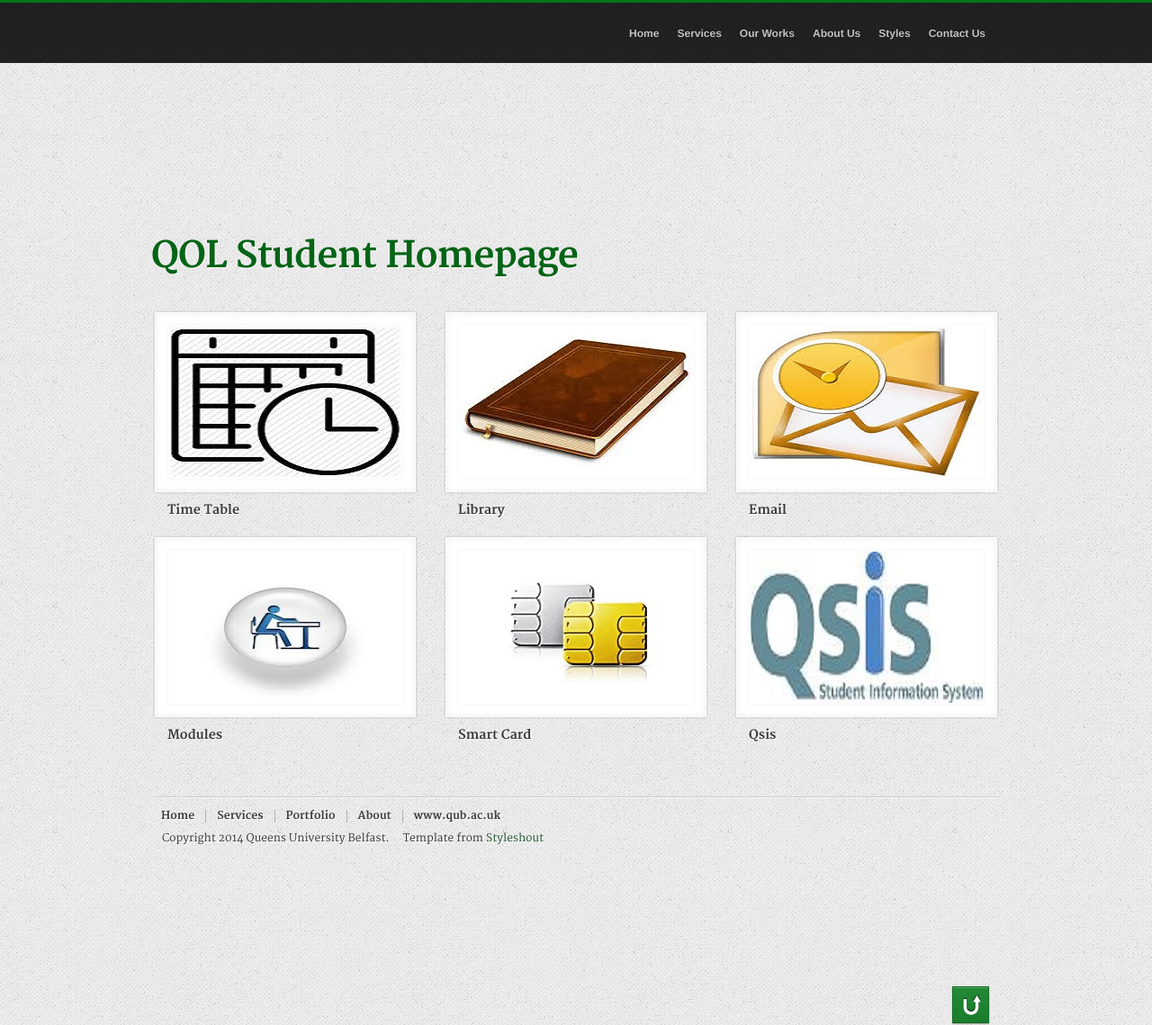
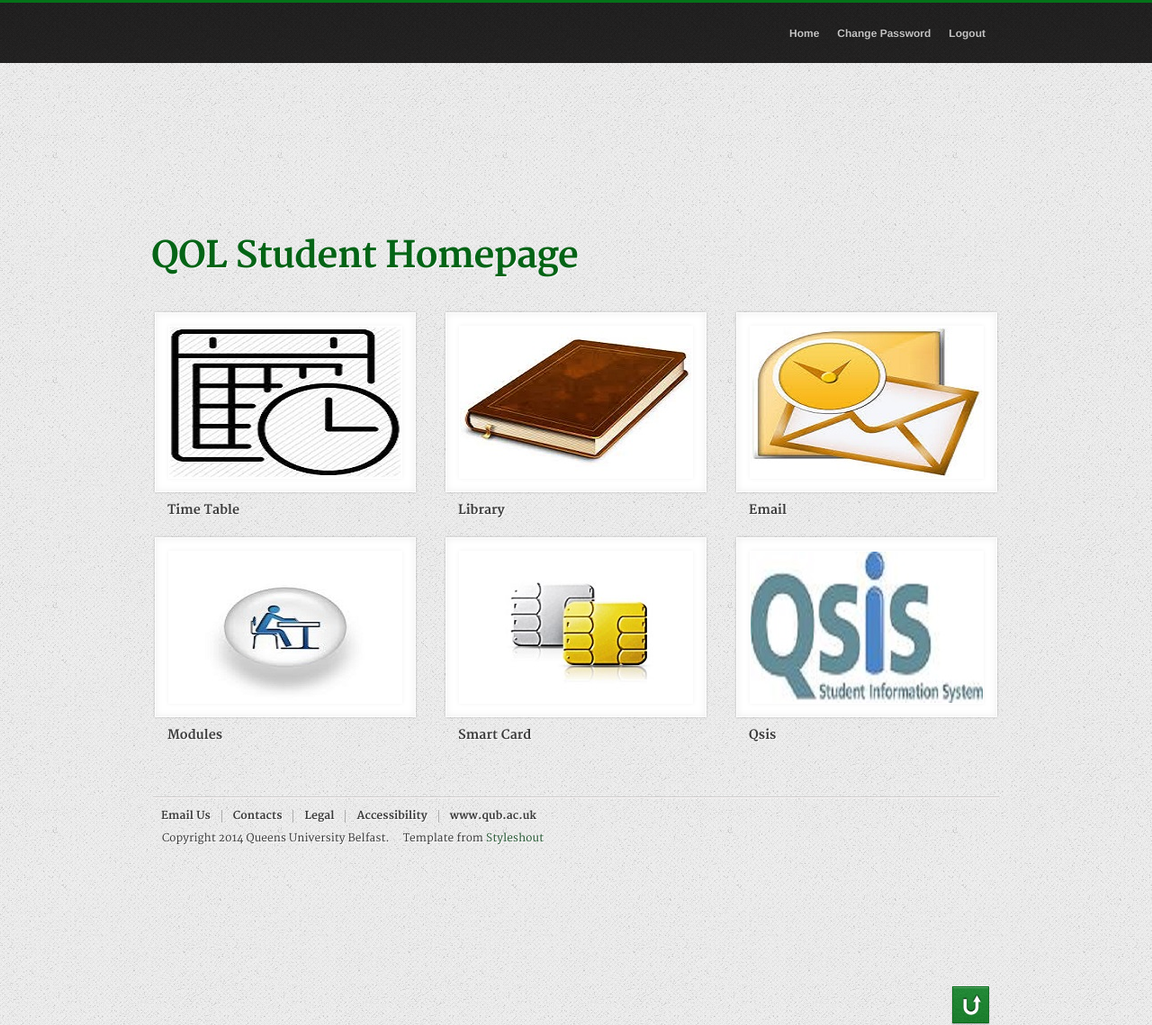
Before and after one commit to rayd250592/CSC2019, a PHP site: page /studenthome.php in a window 1280 px wide. Shown: the whole page at 90% size. Run offline with PHP 8.4, Linux system fonts and the light colour scheme; some libraries are stand-ins or nearby versions.

Commit message:
header and footer links created

```diff
--- a/studenthome.php
+++ b/studenthome.php
@@ -45,12 +45,9 @@
 
         <nav>
             <ul>
-                <li><a href="#main">Home</a></li>
-                <li><a href="#services">Services</a></li>
-                <li><a href="#portfolio">Our Works</a></li>
-                <li><a href="#about-us">About Us</a></li>
-                <li><a href="#styles">Styles</a></li>
-                <li><a href="#contact">Contact Us</a></li>
+               <li><a href="#main">Home</a></li>
+                <li><a href="#portfolio">Change Password</a></li>
+                <li><a href="#services">Logout</a></li>
             </ul>
         </nav>
 
@@ -148,10 +145,10 @@
 <footer>
     <div class="footer-content">
         <ul class="footer-menu">
-            <li><a href="#main">Home</a></li>
-            <li><a href="#services">Services</a></li>
-            <li><a href="#portfolio">Portfolio</a></li>
-            <li><a href="#about-us">About</a></li>
+             <li><a href="#services">Email Us</a></li>
+            <li><a href="#portfolio">Contacts</a></li>
+            <li><a href="#about-us">Legal</a></li>
+            <li><a href="#about-us">Accessibility</a></li>
             <li><a href="http://www.qub.ac.uk">www.qub.ac.uk</a></li>
             <!-- <li class="rss-feed"><a href="#">RSS Feed</a></li> -->
         </ul>
```
